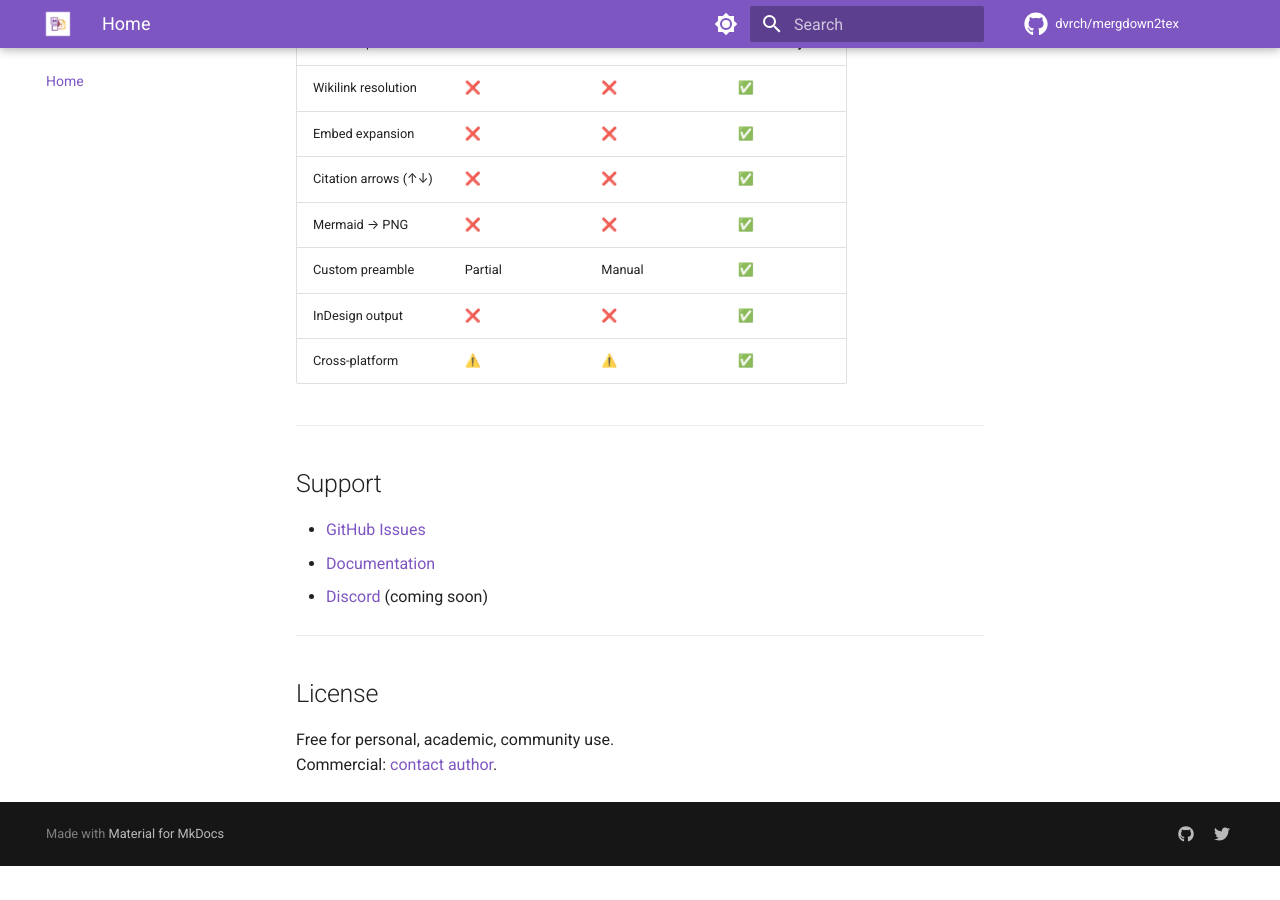
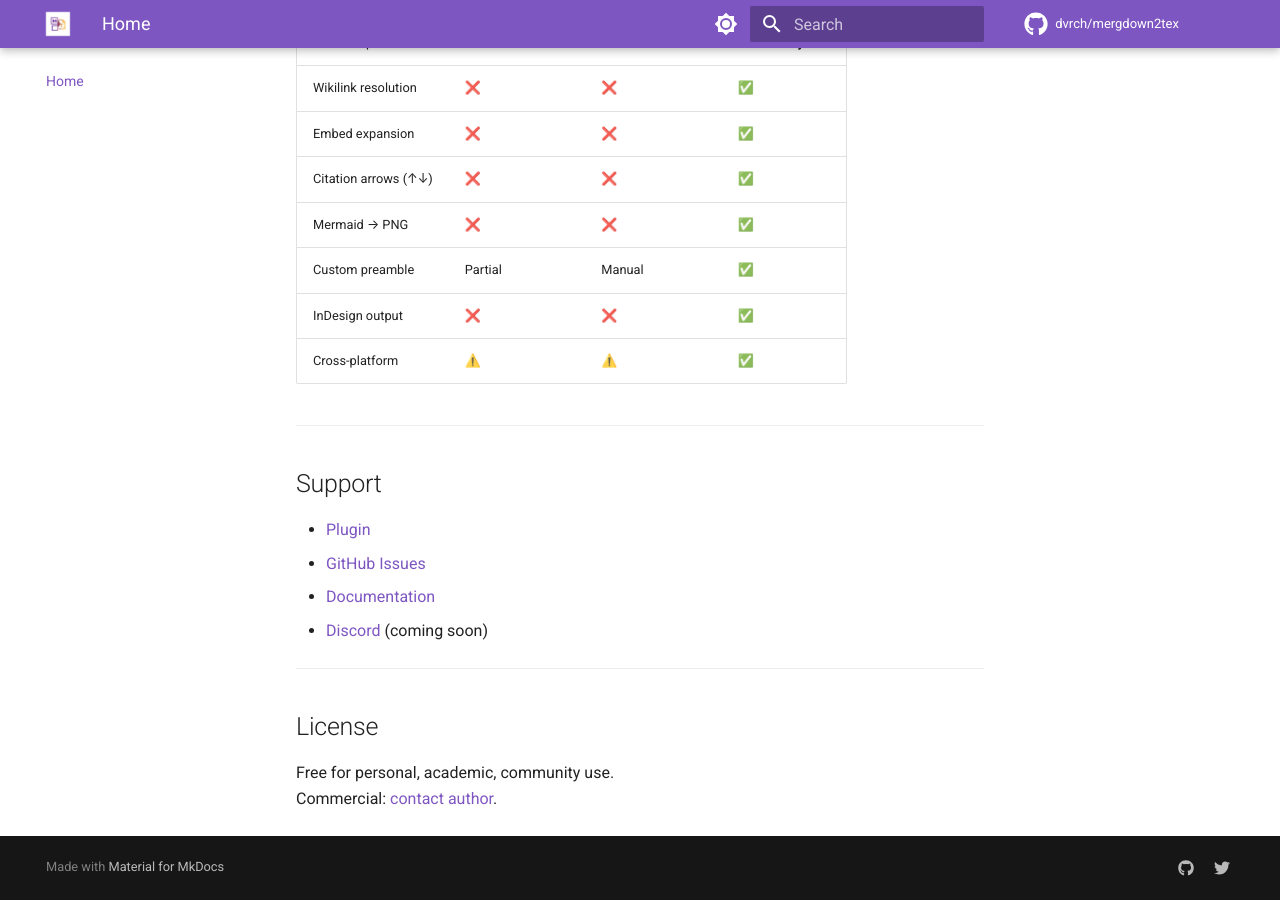
Before and after one commit to dvrch/mergdown2tex, an MkDocs documentation site: the page built from docs/index.md, in a window 1280 px wide and 900 px high, scrolled down 3649 px. Built offline with MkDocs 1.6.1 and Material for MkDocs 9.7.7, drawn with Linux system fonts in a browser that asks for light colours; comment, search, counter and statistics services are not loaded; before the commit the page ends 4515 px from its top, so only the background shows below that.

Commit message:
Link of plugin

```diff
--- a/docs/index.md
+++ b/docs/index.md
@@ -191,7 +191,7 @@ We use the formula $E = mc^2$.
 ---
 
 ## Support
-
+- [Plugin](https://community.obsidian.md/plugins/mergdowntotex)
 - [GitHub Issues](https://github.com/dvrch/mergdown2tex/issues)
 - [Documentation](https://dvrch.github.io/mergdown2tex/)
 - [Discord](https://discord.gg/mergdown2tex) (coming soon)
```
